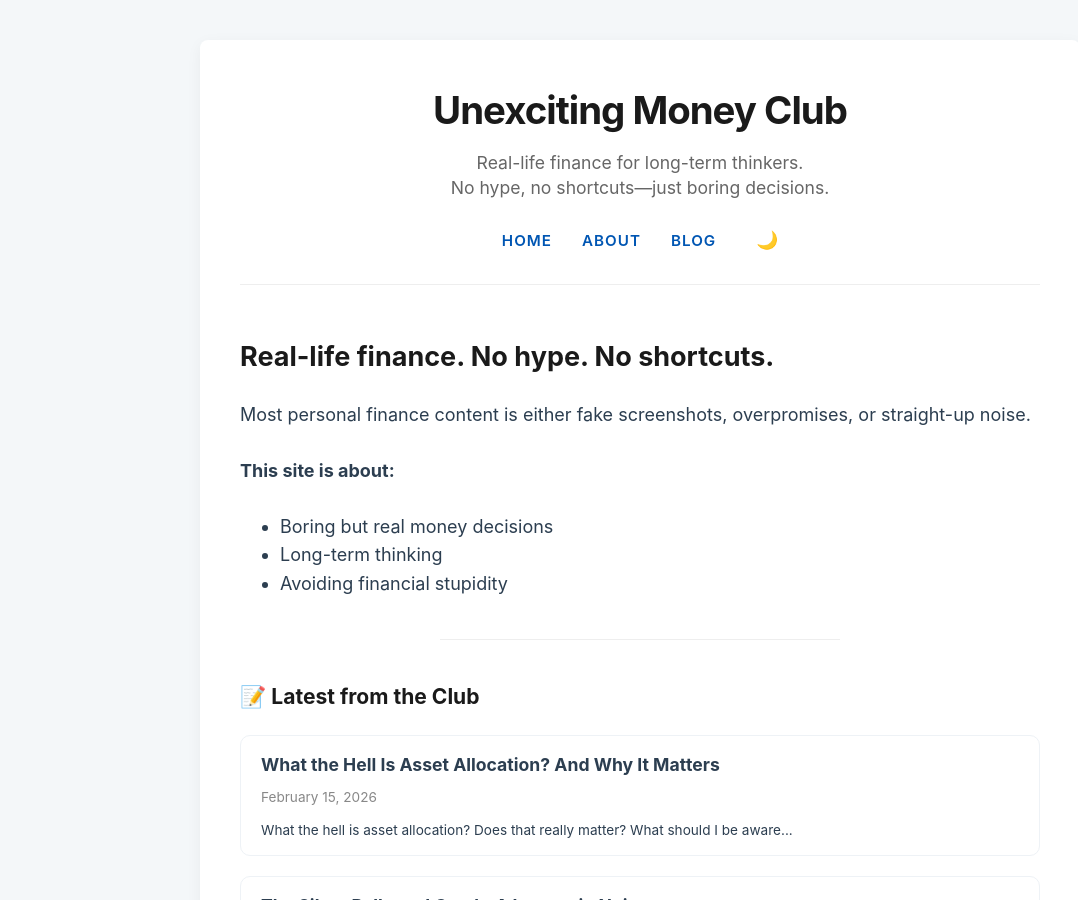
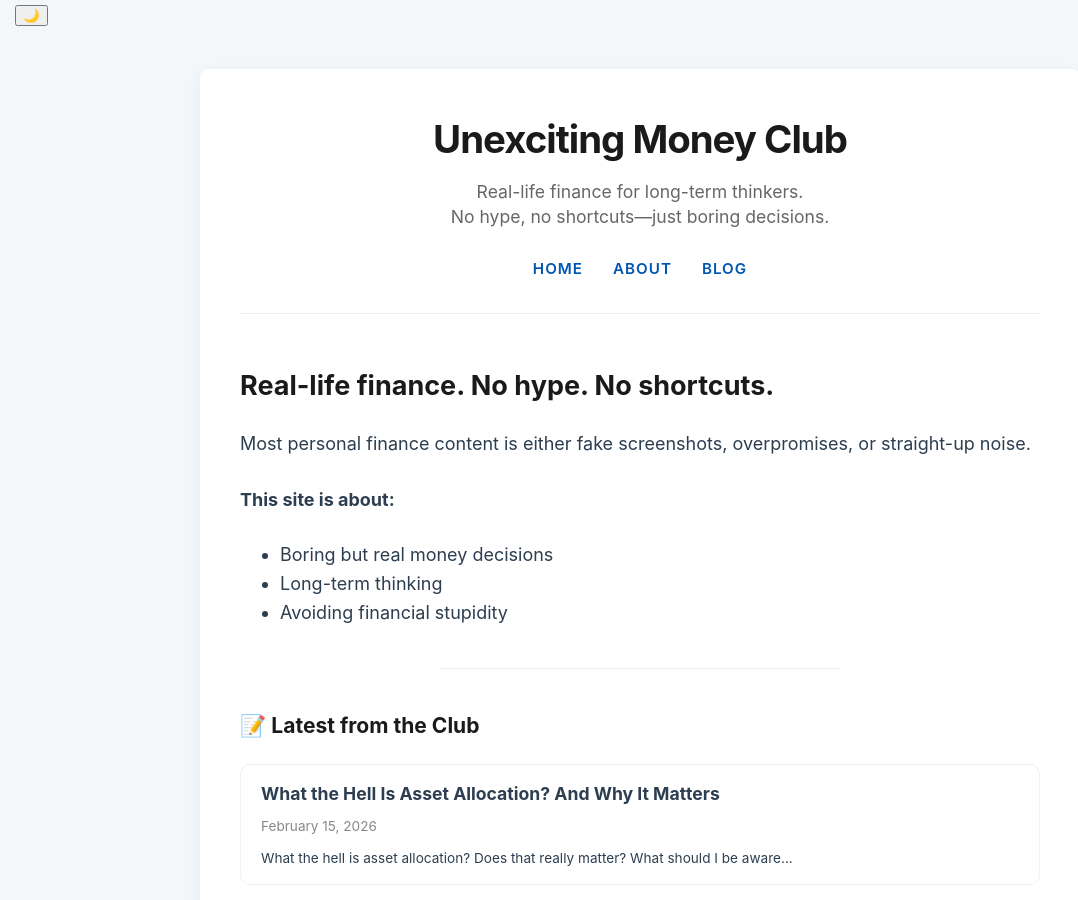
Before and after one commit to HarieshMK/HarieshMK.github.io, a Jekyll site: the page built from index.md, in a window 1280 px wide and 900 px high. Shown: the whole window, without its empty margins (0-1078 px from the left). Built offline with Jekyll 4.4.1, drawn with Linux system fonts in a browser that asks for light colours.

Commit message:
Update default.html

```diff
--- a/_layouts/default.html
+++ b/_layouts/default.html
@@ -5,6 +5,8 @@
   <title>{{ page.title }} | {{ site.title }}</title>
   <meta name="viewport" content="width=device-width, initial-scale=1">
   <meta name="description" content="{{ site.description }}">
+
+  <link href="https://fonts.googleapis.com/css2?family=Lora:ital,wght@0,700;1,700&family=Inter:wght@400;600&display=swap" rel="stylesheet">
 
   <link rel="stylesheet" href="{{ '/assets/css/style.css' | relative_url }}">
 
@@ -38,20 +40,23 @@
   </script>
 </head>
 <body>
+  <div class="top-util-bar">
+    <button id="theme-toggle" aria-label="Toggle Dark Mode">
+      <span id="theme-icon">🌙</span>
+    </button>
+  </div>
+
   <div class="container">
     <header>
-      <h1><a href="{{ '/' | relative_url }}" style="text-decoration: none; color: inherit;">{{ site.title }}</a></h1>
+      <div class="brand-area">
+        <h1><a href="{{ '/' | relative_url }}">{{ site.title }}</a></h1>
         <p class="tagline">{{ site.description }}</p>
+      </div>
       <nav>
         <ul class="nav-list">
           <li><a href="{{ '/' | relative_url }}">Home</a></li>
           <li><a href="{{ '/about' | relative_url }}">About</a></li>
           <li><a href="{{ '/blog' | relative_url }}">Blog</a></li>
-          <li>
-            <button id="theme-toggle" style="cursor: pointer; background: none; border: none; font-size: 1.1rem; padding: 0; margin-left: 10px; vertical-align: middle;">
-              <span id="theme-icon">🌙</span>
-            </button>
-          </li>
         </ul>
       </nav>
     </header>
@@ -64,7 +69,7 @@
       <div class="footer-grid">
         <div class="footer-col">
           <h3>The Reality Check</h3>
-          <p>I’m not a financial advisor. This club is about sharing the journey of boring, disciplined wealth building. It’s a marathon, not a sprint. <a href="{{ '/disclaimer' | relative_url }}" style="text-decoration: underline;">Read the full disclaimer.</a></p>
+          <p>I’m not a financial advisor. This club is about sharing the journey of boring, disciplined wealth building. It’s a marathon, not a sprint. <a href="{{ '/disclaimer' | relative_url }}">Read the full disclaimer.</a></p>
         </div>
 
         <div class="footer-col">
@@ -78,9 +83,8 @@
 
         <div class="footer-col">
           <h3>Stay Connected</h3>
-  <p style="margin-bottom: 2px; font-size: 0.85rem; opacity: 0.8;">Written by</p>
-  <p style="margin-top: 0;"><strong>{{ site.author.name }}</strong></p>
-
+          <p class="by-line">Written by</p>
+          <p class="author-name"><strong>{{ site.author.name }}</strong></p>
           <p><a href="mailto:{{ site.author.email }}">{{ site.author.email }}</a></p>
           <p><a href="https://instagram.com/{{ site.author.instagram }}" target="_blank">Instagram</a></p>
         </div>
@@ -97,7 +101,6 @@
     const icon = document.getElementById('theme-icon');
     const html = document.documentElement;
 
-    // Set icon based on current theme
     if (localStorage.getItem('theme') === 'dark') {
       icon.innerText = '☀️';
     }
```
Lines whose indentation alone changed are shown as unchanged.
